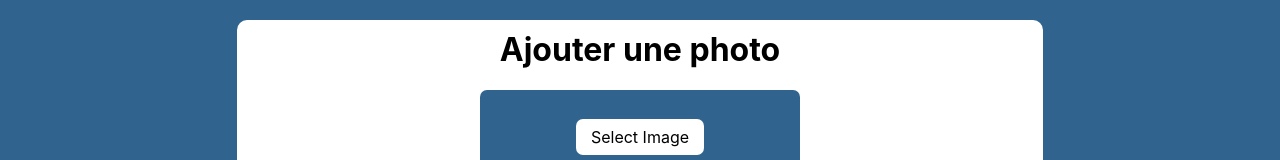
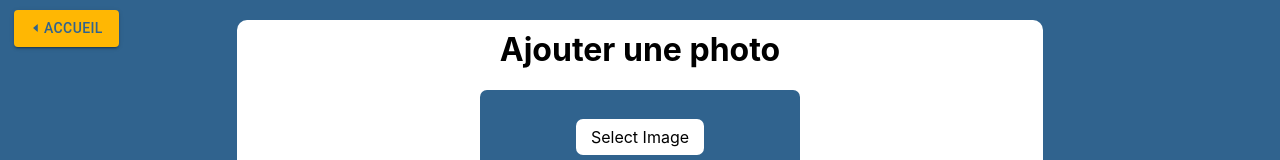
Before and after one commit to FCHDev/guitarists-app, a React (Create React App) app: page /admin in a window 1280 px wide. Shown: the top 160 px of the page. Built offline with nearby package versions, Linux system fonts and the light colour scheme; no server answers; the database is empty.

Commit message:
Admin button to Home

```diff
--- a/src/index.scss
+++ b/src/index.scss
@@ -272,6 +272,16 @@ form {
   color: white;
 }
 
+.photo-preview {
+  max-width: 300px;
+  max-height: 300px;
+  border: 1px solid black;
+  img {
+    width: 100%;
+    height: auto;
+  }
+}
+
 .footer {
   width: 100%;
   height: 50px;
--- a/src/pages/AdminPage.jsx
+++ b/src/pages/AdminPage.jsx
@@ -1,17 +1,19 @@
 import React, { useState } from "react";
 import TextField from "@mui/material/TextField";
 import Button from "@mui/material/Button";
-import { AiOutlineUserAdd } from "react-icons/ai";
+import { AiFillCaretLeft, AiOutlineUserAdd } from "react-icons/ai";
 import { set } from "firebase/database";
 import { refDb } from "../services/firebaseConfig";
 import { db, storage } from "../services/firebaseConfig";
 import { MenuItem, Select } from "@mui/material";
 import { ref, uploadBytes, getDownloadURL } from "firebase/storage";
 import { v4 } from "uuid";
+import { Link } from "react-router-dom";
 
 const AdminPage = ({ guitarists }) => {
   /// UPLOAD IMAGES
   const [imageUpload, setImageUpload] = useState(null);
+  const [picPreview, setPicPreview] = useState();
 
   const uploadImage = () => {
     if (imageUpload == null) return;
@@ -20,6 +22,11 @@ const AdminPage = ({ guitarists }) => {
       .then((snapshot) => {
         getDownloadURL(snapshot.ref).then((url) => {
           setImgURL(url);
+          setPicPreview(
+            <div className="photo-preview">
+              <img src={url} alt="guitarist" />
+            </div>
+          );
           // console.log(srcUrl);
         });
         alert("Image uploaded");
@@ -177,6 +184,23 @@ const AdminPage = ({ guitarists }) => {
 
   return (
     <div className="admin">
+      <nav>
+        <Link to="/">
+          <Button
+            variant="contained"
+            className="button-back"
+            style={{
+              position: "absolute",
+              top: "0",
+              left: "0",
+              marginLeft: "1em",
+            }}
+          >
+            <AiFillCaretLeft />
+            <span>Accueil</span>
+          </Button>
+        </Link>
+      </nav>
       <h1>Ajouter une photo</h1>
       <div className="upload-section">
         <label htmlFor="inputTag">
@@ -196,6 +220,8 @@ const AdminPage = ({ guitarists }) => {
           <input id="inputButtonTag" type="button" onClick={uploadImage} />{" "}
         </label>
       </div>
+      {picPreview}
+
       <h1 style={{ marginTop: "2em" }}>Ajouter un guitariste</h1>
       <form>
         <TextField
```
